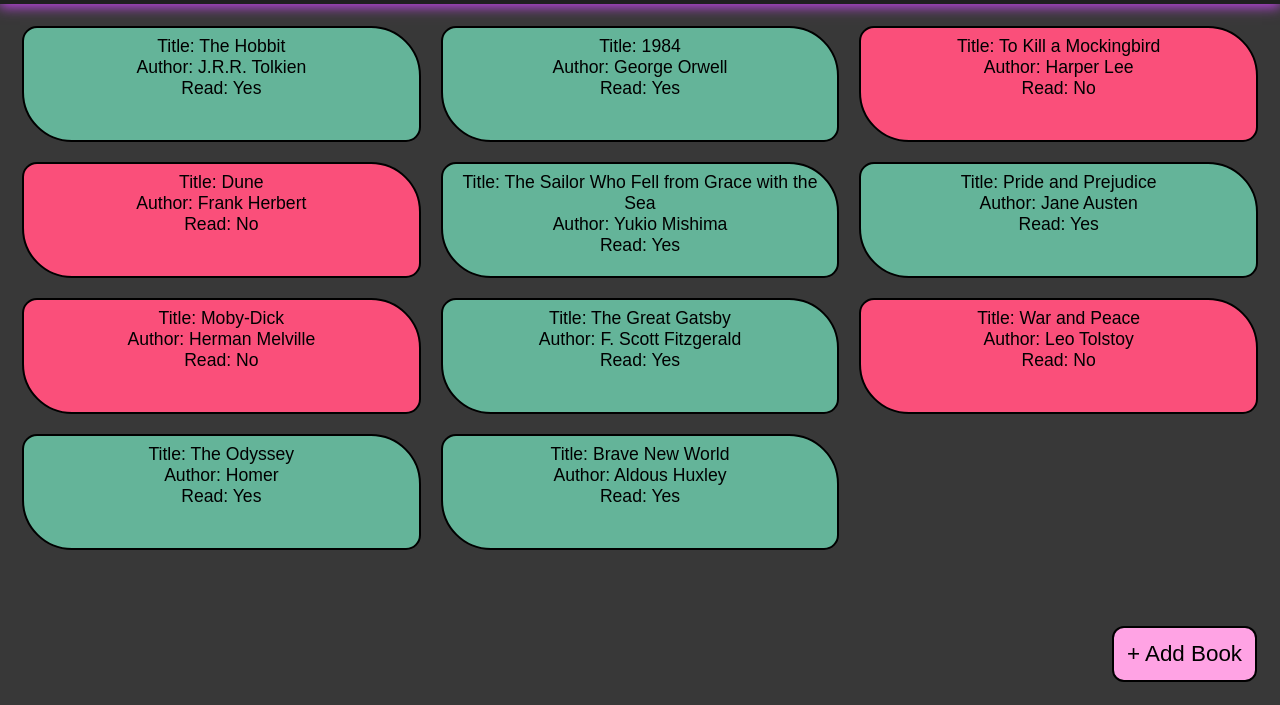
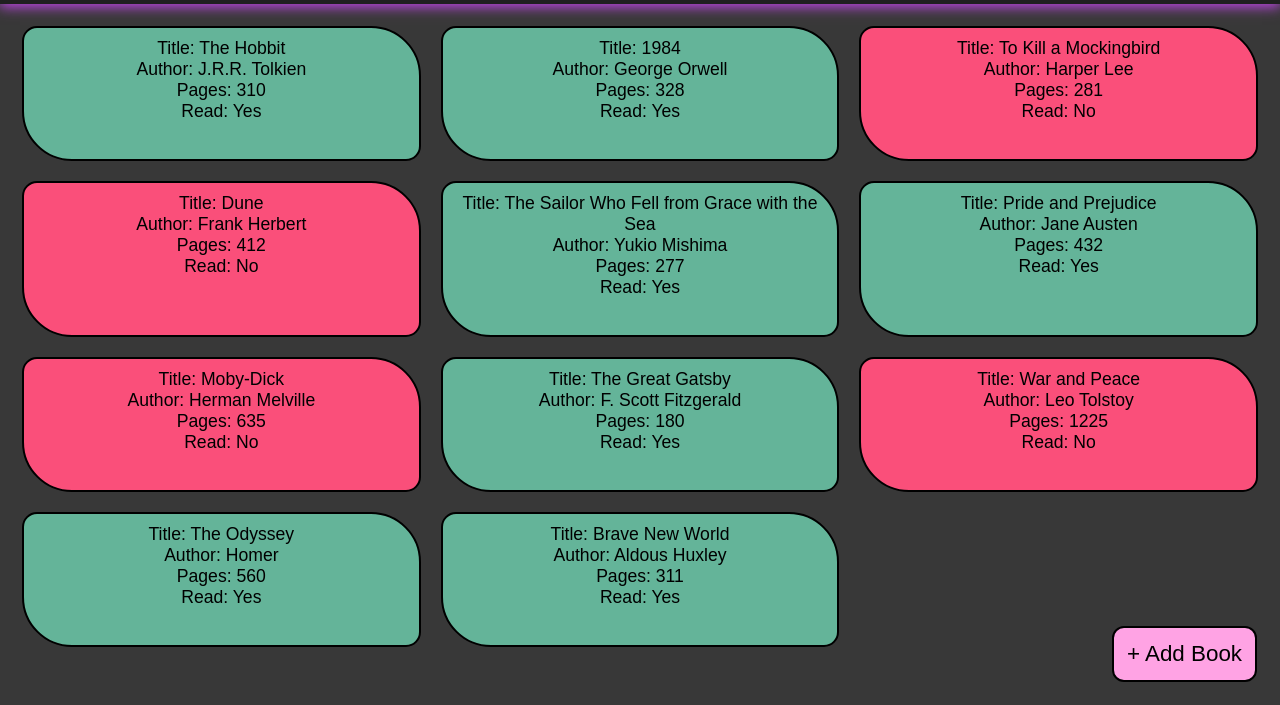
Before and after one commit to loopsc/project-library, a plain HTML site: page index.html in a window 1280 px wide. Shown: the part 95-800 px from the top of the page. Drawn offline with Linux system fonts and the light colour scheme; a web font is replaced by a local one.

Commit message:
Added change status button and design changes
Button to change the read status of a book added.
Refactored code regarding how buttons were positioned on the card.
Long text no longer overflows past parent container, now it stays within container bounds and increase parent container height to accomodate.
Refactored code regarding how the cards and buttons pop out when hovered.

```diff
--- a/script.js
+++ b/script.js
@@ -24,6 +24,10 @@ function removeBookFromLibrary(book) {
     }
 }
 
+Book.prototype.changeReadStatus = function () {
+    this.readStatus = !this.readStatus;
+};
+
 const root = document.documentElement;
 
 function displayLibrary() {
@@ -49,11 +53,18 @@ function displayLibrary() {
 
         const read_status = document.createElement("p");
         read_status.classList.add("read_status");
-        pages.textContent = `Read: ${book.readStatus ? "Yes" : "No"}`;
+        read_status.textContent = `Read: ${book.readStatus ? "Yes" : "No"}`;
+
+        const buttonsDiv = document.createElement("div");
+        buttonsDiv.classList.add("buttons_div");
+
+        const flipReadButton = document.createElement("button");
+        flipReadButton.textContent = "🔄 Edit read";
+        flipReadButton.classList.add("card_buttons");
 
         const deleteButton = document.createElement("button");
         deleteButton.textContent = "🗑 Delete";
-        deleteButton.classList.add("card_delete_button");
+        deleteButton.classList.add("card_buttons");
 
         if (!book.readStatus) {
             card.style.backgroundColor =
@@ -64,14 +75,28 @@ function displayLibrary() {
         card.appendChild(author);
         card.appendChild(pages);
         card.appendChild(read_status);
-        card.appendChild(deleteButton);
+        card.appendChild(buttonsDiv);
+        buttonsDiv.appendChild(flipReadButton);
+        buttonsDiv.appendChild(deleteButton);
         container.appendChild(card);
 
+        flipReadButton.addEventListener("click", () => {
+            book.changeReadStatus();
+            read_status.textContent = `Read: ${book.readStatus ? "Yes" : "No"}`;
+            if (!book.readStatus) {
+                card.style.backgroundColor =
+                    getComputedStyle(root).getPropertyValue("--card-pink");
+            } else {
+                card.style.backgroundColor =
+                    getComputedStyle(root).getPropertyValue("--card-aqua");
+            }
+        });
+
         deleteButton.addEventListener("click", () => {
-            const bookID = card.dataset.id
+            const bookID = card.dataset.id;
             const selectedBook = myLibrary.find((book) => book.id === bookID);
-            removeBookFromLibrary(selectedBook)
-            card.remove()
+            removeBookFromLibrary(selectedBook);
+            card.remove();
         });
     });
 }
@@ -80,7 +105,12 @@ const book1 = new Book("The Hobbit", "J.R.R. Tolkien", 310, true);
 const book2 = new Book("1984", "George Orwell", 328, true);
 const book3 = new Book("To Kill a Mockingbird", "Harper Lee", 281, false);
 const book4 = new Book("Dune", "Frank Herbert", 412, false);
-const book5 = new Book("The Sailor Who Fell from Grace with the Sea", "Yukio Mishima", 277, true);
+const book5 = new Book(
+    "The Sailor Who Fell from Grace with the Sea",
+    "Yukio Mishima",
+    277,
+    true
+);
 const book6 = new Book("Pride and Prejudice", "Jane Austen", 432, true);
 const book7 = new Book("Moby-Dick", "Herman Melville", 635, false);
 const book8 = new Book("The Great Gatsby", "F. Scott Fitzgerald", 180, true);
--- a/styles.css
+++ b/styles.css
@@ -28,6 +28,7 @@ body {
     display: flex;
     flex-direction: column;
     background-color: var(--soft-black);
+    height: 100%;
 }
 
 .header_banner {
@@ -51,48 +52,52 @@ body {
 }
 
 .card {
-    position: relative;
     display: flex;
     flex-direction: column;
     align-items: center;
     border: 2px solid black;
     border-radius: 15px 50px;
     background-color: var(--card-aqua);
-    padding: 8px;
-    height: 6rem;
-    transition: height 0.3s ease, box-shadow 0.3s ease;
+    padding: 10px;
+    height: auto;
+    transition: box-shadow 0.3s ease, transform 0.3s ease;
 
-    word-wrap: break-word
+    overflow-wrap: anywhere;
 }
 
 .card:hover {
-    height: 20vh;
     box-shadow: 0 8px 16px rgba(0, 0, 0, 0.2);
+    transform: scale(1.05);
 }
 
-.card_delete_button {
+.buttons_div {
+    display: flex;
+    justify-content: space-evenly;
+    width: 100%;
+    margin-top: auto;
+}
+
+.card_buttons {
     width: 33%;
     height: 10%;
     background-color: transparent;
     border: none;
     font-size: 16px;
-    position: absolute;
-    bottom: 15px;
     border-radius: 13px;
     z-index: -1;
 
     visibility: hidden;
     pointer-events: none;
-    transition: visibility 0.1s ease, transform 0.3s ease;
+    transition: transform 0.3s ease;
 }
 
-.card:hover .card_delete_button {
+.card:hover .card_buttons {
     visibility: visible;
     pointer-events: auto;
     z-index: 1;
 }
 
-.card_delete_button:hover {
+.card_buttons:hover {
     cursor: pointer;
     transform: scale(1.3);
 }
@@ -102,7 +107,6 @@ body {
 .pages,
 .read_status {
     font-size: 1.1rem;
-    overflow-wrap: break-word;
     text-align: center;
 }
 
@@ -160,7 +164,6 @@ form {
 }
 
 input {
-    /* width: 20vw; */
     width: clamp(150px, 30vw, 380px);
     height: 2rem;
     padding-left: 0.3rem;
```
Also changed, not shown: index.html (+1 -2 lines).
